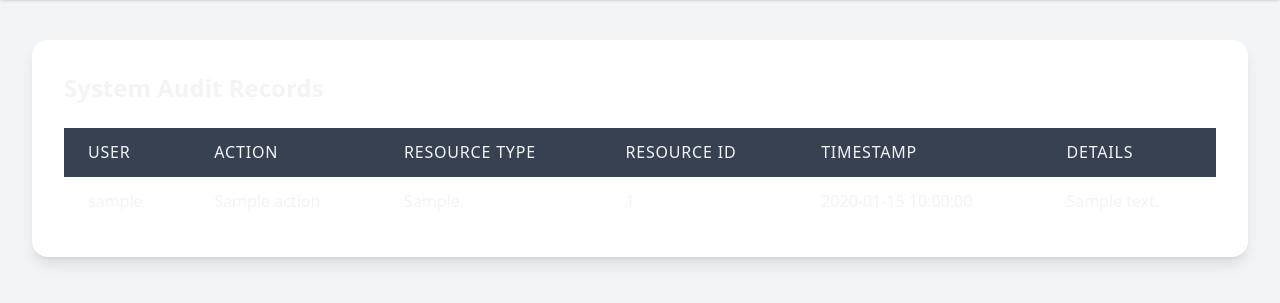
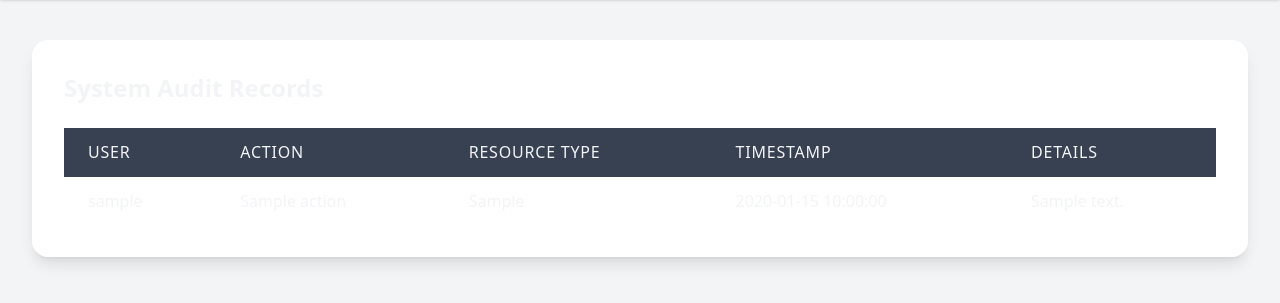
Before and after one commit to A-D-DBS-application/web-application-2025-group-20, a Flask app: template app/templates/audit.html in a window 1280 px wide. Shown: the part 72-375 px from the top of the page. Run offline with Flask 3, Linux system fonts and the light colour scheme; the template is opened without the code that fills it: most values are stand-ins (such as "Sample title", 1, 10 or a date in 2020); some libraries are stand-ins or nearby versions.

Commit message:
was template vergeten bij te werken bij verfijnen audit log

```diff
--- a/app/templates/audit.html
+++ b/app/templates/audit.html
@@ -47,7 +47,6 @@
                         <th class="px-2 md:px-3 lg:px-6 py-2 md:py-3 text-left text-xs md:text-sm lg:text-base font-medium uppercase tracking-wider whitespace-nowrap">User</th>
                         <th class="px-2 md:px-3 lg:px-6 py-2 md:py-3 text-left text-xs md:text-sm lg:text-base font-medium uppercase tracking-wider whitespace-nowrap">Action</th>
                         <th class="px-2 md:px-3 lg:px-6 py-2 md:py-3 text-left text-xs md:text-sm lg:text-base font-medium uppercase tracking-wider hidden md:table-cell whitespace-nowrap">Resource Type</th>
-                        <th class="px-2 md:px-3 lg:px-6 py-2 md:py-3 text-left text-xs md:text-sm lg:text-base font-medium uppercase tracking-wider hidden md:table-cell whitespace-nowrap">Resource ID</th>
                         <th class="px-2 md:px-3 lg:px-6 py-2 md:py-3 text-left text-xs md:text-sm lg:text-base font-medium uppercase tracking-wider whitespace-nowrap">Timestamp</th>
                         <th class="px-2 md:px-3 lg:px-6 py-2 md:py-3 text-left text-xs md:text-sm lg:text-base font-medium uppercase tracking-wider hidden md:table-cell whitespace-nowrap">Details</th>
                     </tr>
@@ -58,7 +57,6 @@
                         <td class="px-2 md:px-3 lg:px-6 py-2 md:py-3 text-xs md:text-sm lg:text-base">{{ log.username }}</td>
                         <td class="px-2 md:px-3 lg:px-6 py-2 md:py-3 text-xs md:text-sm lg:text-base">{{ log.action }}</td>
                         <td class="px-2 md:px-3 lg:px-6 py-2 md:py-3 text-xs md:text-sm lg:text-base hidden md:table-cell">{{ log.resource_type }}</td>
-                        <td class="px-2 md:px-3 lg:px-6 py-2 md:py-3 text-xs md:text-sm lg:text-base hidden md:table-cell">{{ log.resource_id }}</td>
                         <td class="px-2 md:px-3 lg:px-6 py-2 md:py-3 text-xs md:text-sm lg:text-base whitespace-nowrap">{{ log.timestamp }}</td>
                         <td class="px-2 md:px-3 lg:px-6 py-2 md:py-3 text-xs md:text-sm lg:text-base hidden md:table-cell">{{ log.details or 'None' }}</td>
                     </tr>
```
